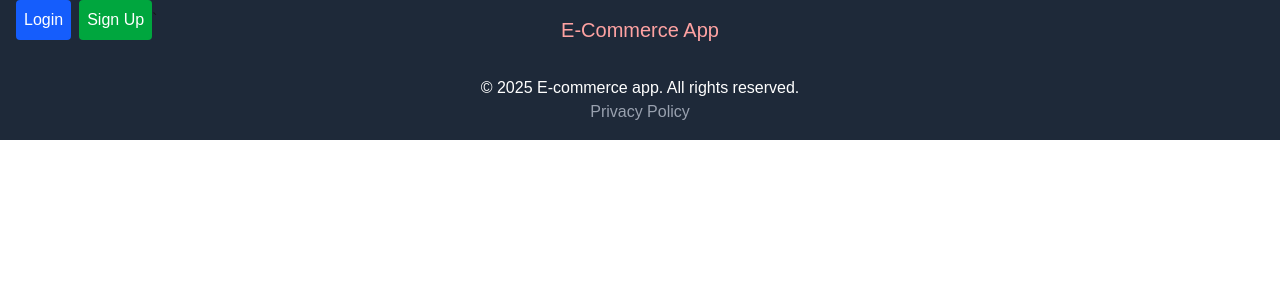
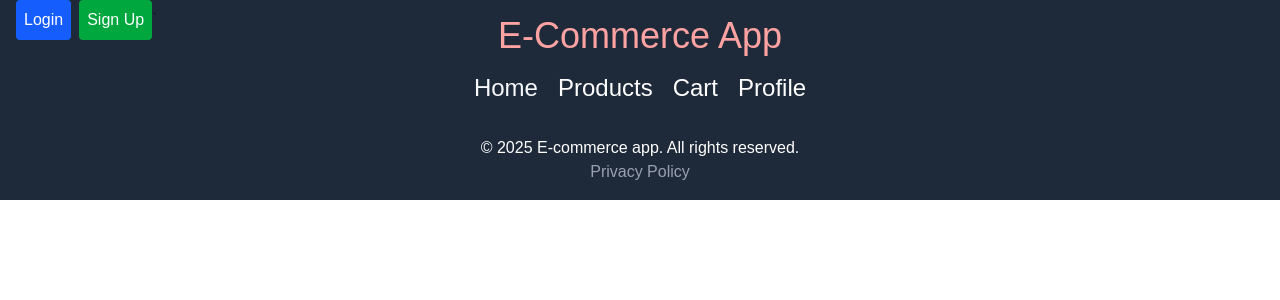
Before and after one commit to snipher-marube/alx-project-nexus, a Next.js app in the folder frontend/my-app/: page / in a window 1280 px wide. Shown: the top 300 px of the page. Built offline with nearby package versions, Linux system fonts and the light colour scheme.

Commit message:
header update

```diff
--- a/frontend/my-app/components/layout/Header.tsx
+++ b/frontend/my-app/components/layout/Header.tsx
@@ -7,13 +7,29 @@ interface HeaderProps {
 const Header: React.FC<HeaderProps> = ({ onShowLogin, onShowSignup }) => {
   return (
     <header className="bg-gray-800 p-4 shadow-md  ">
-      <h1 className="text-red-300 text-xl text-center">E-Commerce App</h1>
+      <h1 className="text-red-300 text-4xl text-center">E-Commerce App</h1>
       <div className="absolute start-0 top-0 size-140">
         <button className=" ml-4 bg-blue-600 text-white p-2 rounded hover:bg-red-700" onClick={onShowLogin}>
           Login</button>
         <button className=" ml-2 bg-green-600 text-white p-2 rounded hover:bg-red-700" onClick={onShowSignup}>
           Sign Up  </button>`
       </div>
+      <nav className="mt-4 justify-items-center m1-4 p1-3 text-2xl">
+        <ul className="flex space-x-5">
+          <li>
+            <a href="/frontend/my-app/pages/index.tsx" className="text-gray-50  hover:text-red-400">Home</a>
+          </li>
+          <li>
+            <a href="/products" className="text-white hover:text-red-400">Products</a>
+          </li>
+          <li>
+            <a href="/cart" className="text-white hover:text-red-400">Cart</a>
+          </li>
+          <li>
+            <a href="/profile" className="text-white hover:text-red-400">Profile</a>
+          </li>
+        </ul>
+      </nav>
     </header>
   );
 }
```
